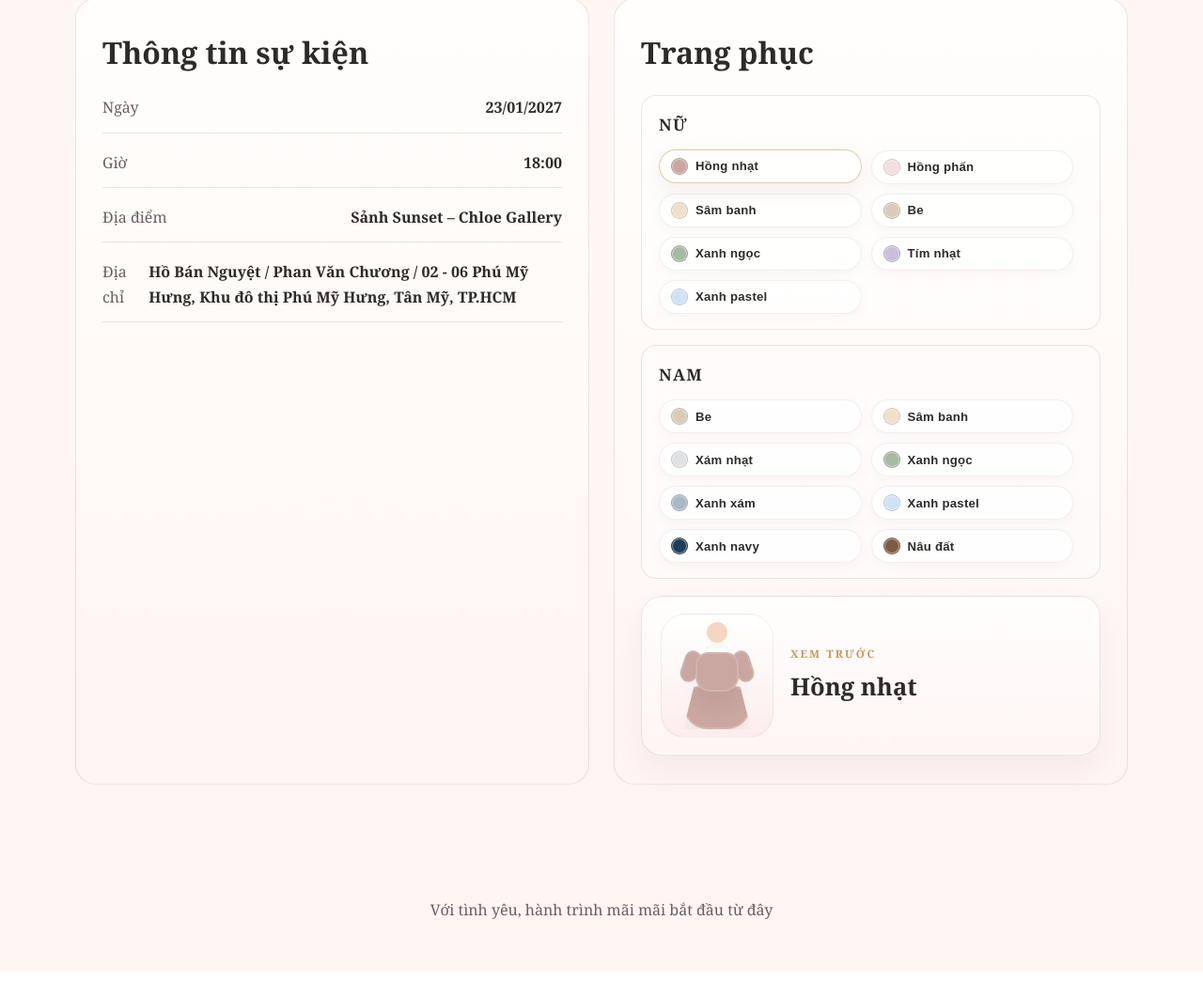
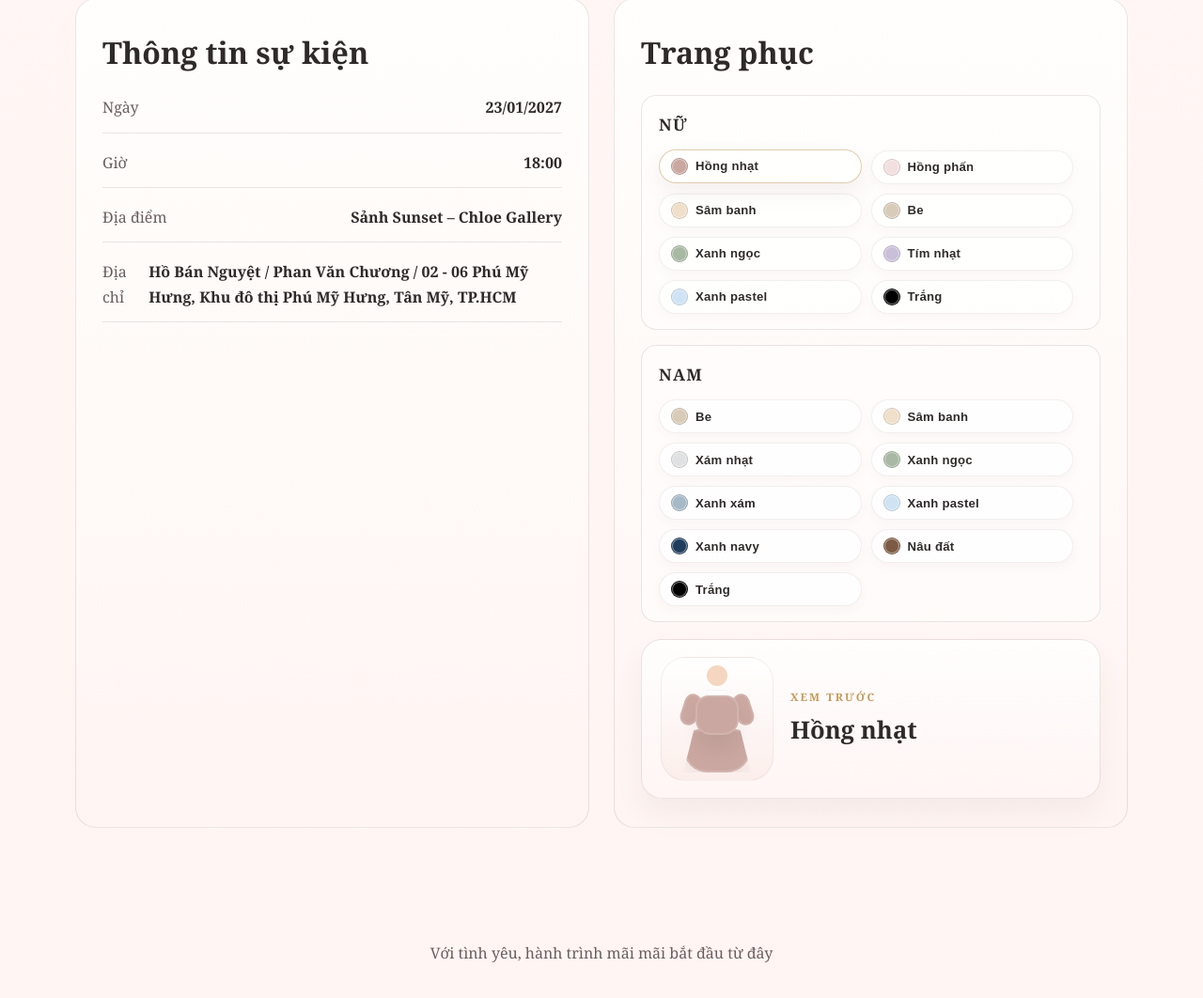
Before and after one commit to pikapeo1998/wedding, a plain HTML site: page main.html in a window 1280 px wide. Shown: the part 4793-5855 px from the top of the page at 94% size. Before the commit the page ends 5825 px from the top, so only its background shows below. Drawn offline with Linux system fonts and the light colour scheme.

Commit message:
update trắng

```diff
--- a/main.html
+++ b/main.html
@@ -1117,6 +1117,7 @@
                     <button type="button" class="swatch" data-name="Xanh ngọc" data-color="#a8b8a3" data-gender="female" aria-pressed="false"><span class="swatch-color" style="background:#a8b8a3;"></span><span>Xanh ngọc</span></button>
                     <button type="button" class="swatch" data-name="Tím nhạt" data-color="#c9bfd9" data-gender="female" aria-pressed="false"><span class="swatch-color" style="background:#c9bfd9;"></span><span>Tím nhạt</span></button>
                     <button type="button" class="swatch" data-name="Xanh pastel" data-color="#cfe3f5" data-gender="female" aria-pressed="false"><span class="swatch-color" style="background:#cfe3f5;"></span><span>Xanh pastel</span></button>
+                    <button type="button" class="swatch" data-name="Trắng" data-color="#000000" data-gender="female" aria-pressed="false"><span class="swatch-color" style="background:#000000;"></span><span>Trắng</span></button>
                   </div>
                 </div>
                 <div class="dress-group">
@@ -1130,6 +1131,7 @@
                     <button type="button" class="swatch" data-name="Xanh pastel" data-color="#cfe3f5" data-gender="male" aria-pressed="false"><span class="swatch-color" style="background:#cfe3f5;"></span><span>Xanh pastel</span></button>
                     <button type="button" class="swatch" data-name="Xanh navy" data-color="#1f3d5c" data-gender="male" aria-pressed="false"><span class="swatch-color" style="background:#1f3d5c;"></span><span>Xanh navy</span></button>
                     <button type="button" class="swatch" data-name="Nâu đất" data-color="#7d5a43" data-gender="male" aria-pressed="false"><span class="swatch-color" style="background:#7d5a43;"></span><span>Nâu đất</span></button>
+                    <button type="button" class="swatch" data-name="Trắng" data-color="#000000" data-gender="female" aria-pressed="false"><span class="swatch-color" style="background:#000000;"></span><span>Trắng</span></button>
                   </div>
                 </div>
               </div>
```
